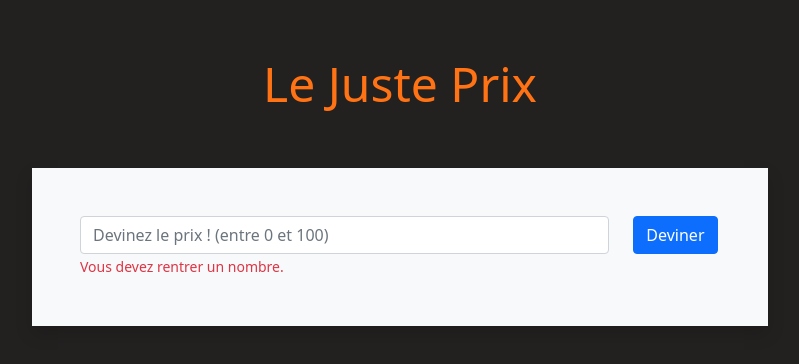
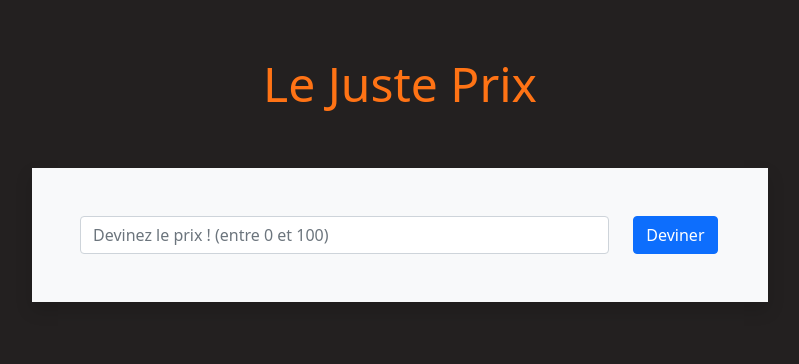
Before and after one commit to ishernan/Devinez-le-prix, a plain HTML site: page index.html in a window 1280 px wide. Shown: the whole page, without its empty margins (240-1039 px from the left). Drawn offline with nearby package versions, Linux system fonts and the light colour scheme.

Commit message:
cacher le msg error avec d-none

```diff
--- a/index.html
+++ b/index.html
@@ -31,7 +31,7 @@
                   <button type="submit" class="btn btn-primary">Deviner</button>
                 </div>
               </div>
-              <small class="text-danger">Vous devez rentrer un nombre.</small>
+              <small class="text-danger d-none">Vous devez rentrer un nombre.</small>
             </form>
           </div>
 
```
